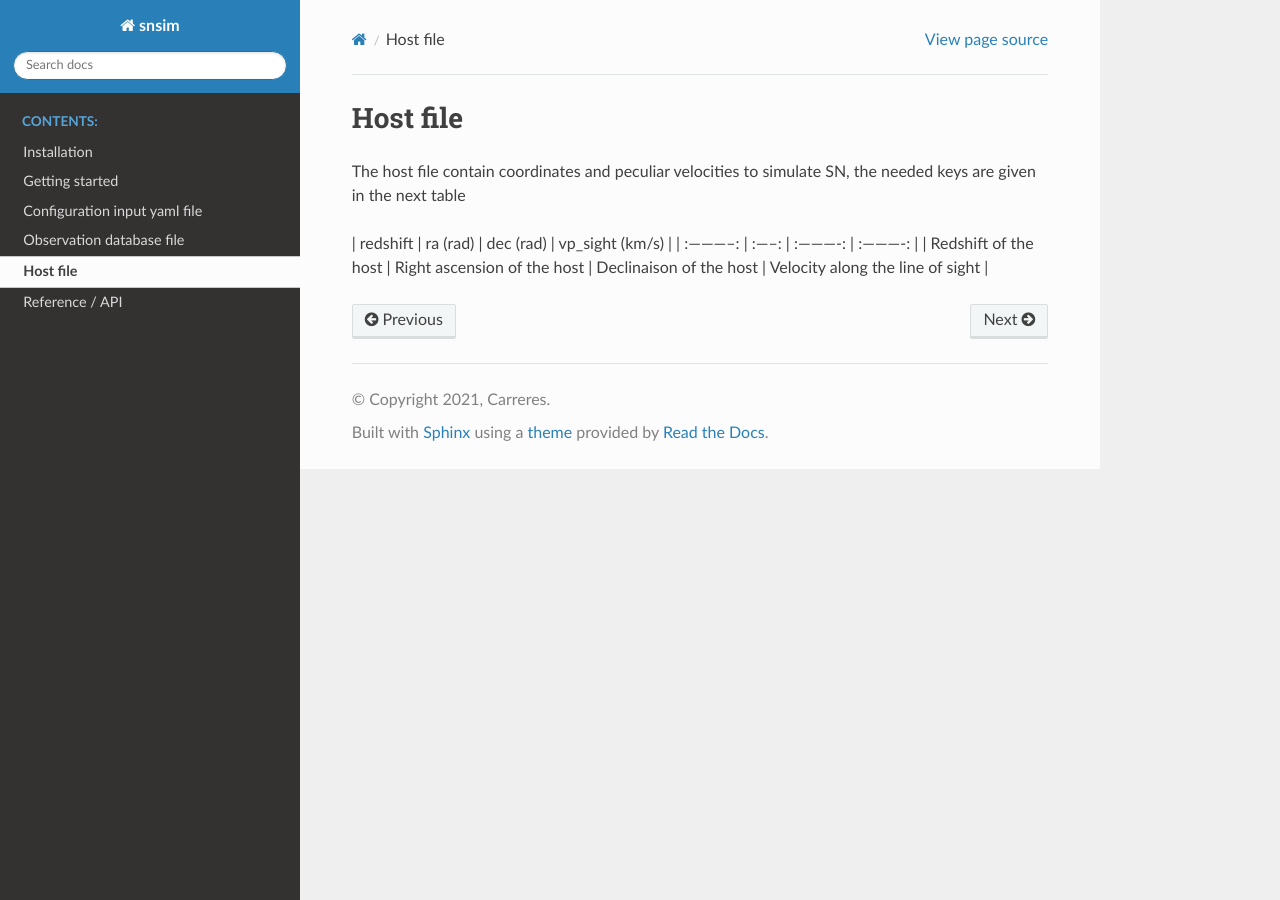
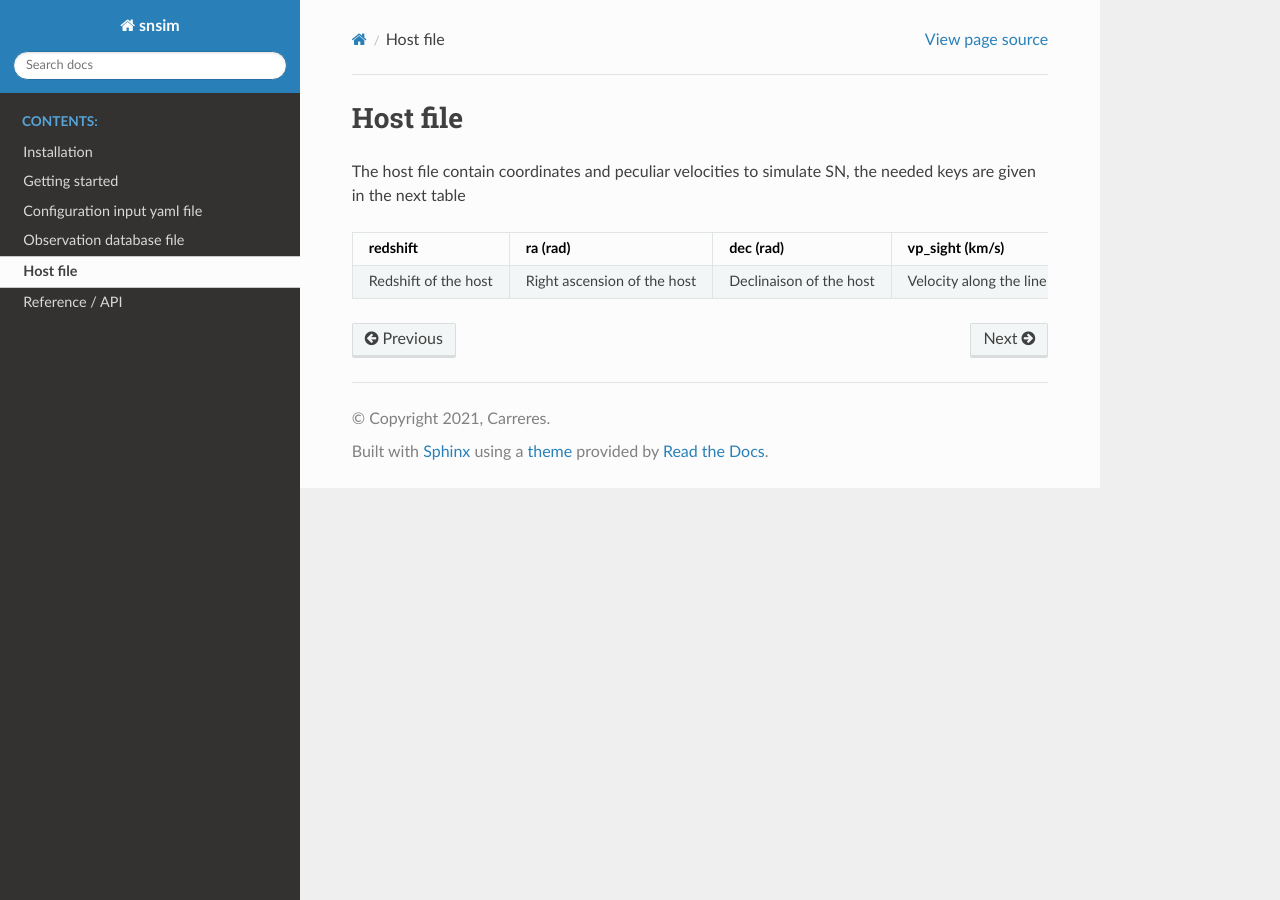
Before and after one commit to bastiencarreres/snsim, a Sphinx documentation site: the page built from docs/hostfile.md, in a window 1280 px wide. Built offline with Sphinx 7.4.7 and the Read the Docs theme 2.0.0, drawn with Linux system fonts in a browser that asks for light colours.

Commit message:
update doc

```diff
--- a/docs/conf.py
+++ b/docs/conf.py
@@ -34,7 +34,7 @@ release = '0.3.5'
 # Add any Sphinx extension module names here, as strings. They can be
 # extensions coming with Sphinx (named 'sphinx.ext.*') or your custom
 # ones.
-extensions = ['recommonmark', 'numpydoc' ]
+extensions = ['myst_parser', 'numpydoc']
 
 # Add any paths that contain templates here, relative to this directory.
 templates_path = ['_templates']
--- a/docs/requirements.txt
+++ b/docs/requirements.txt
@@ -1 +1,2 @@
 numpydoc
+myst-parser
```
